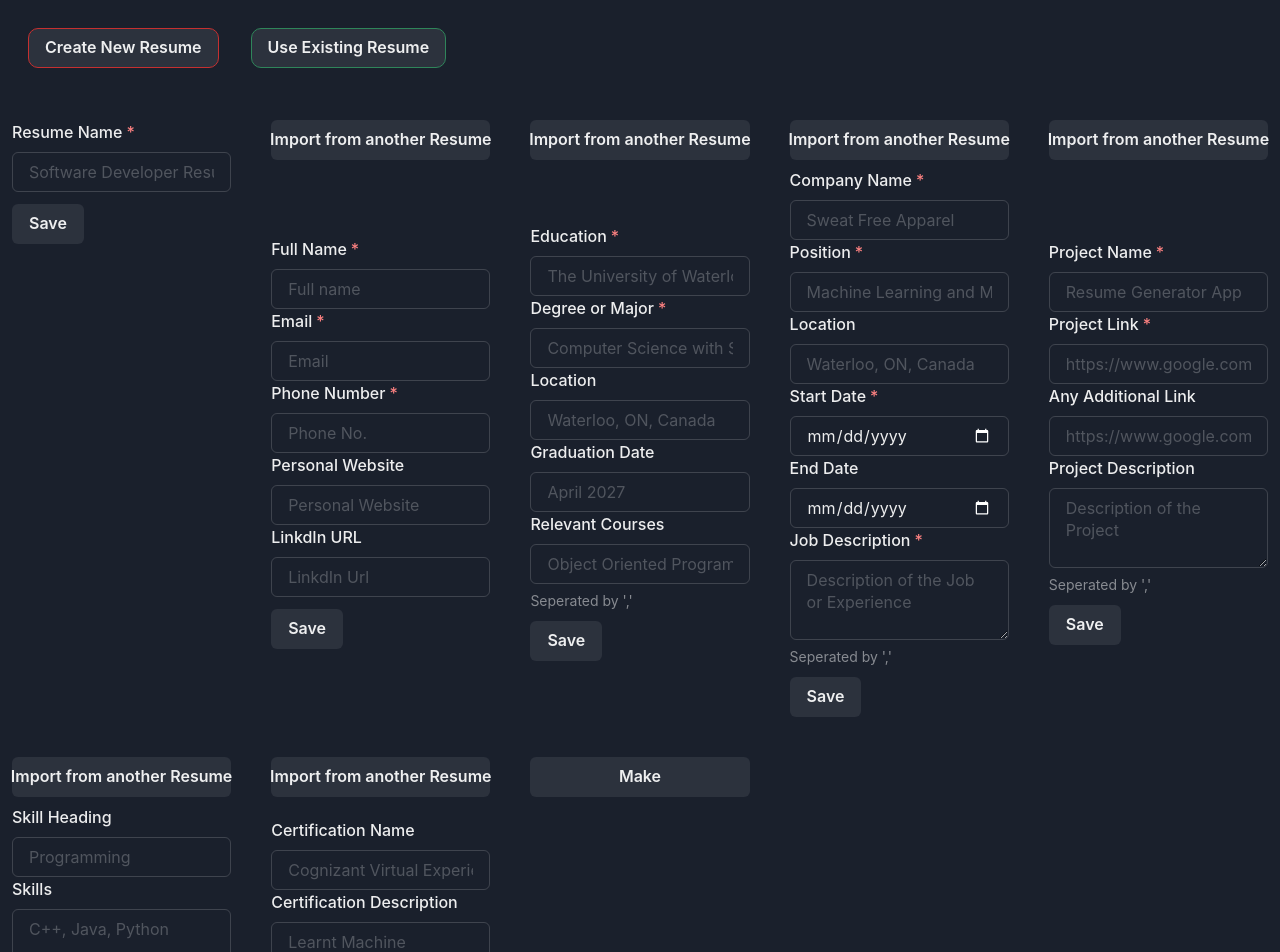
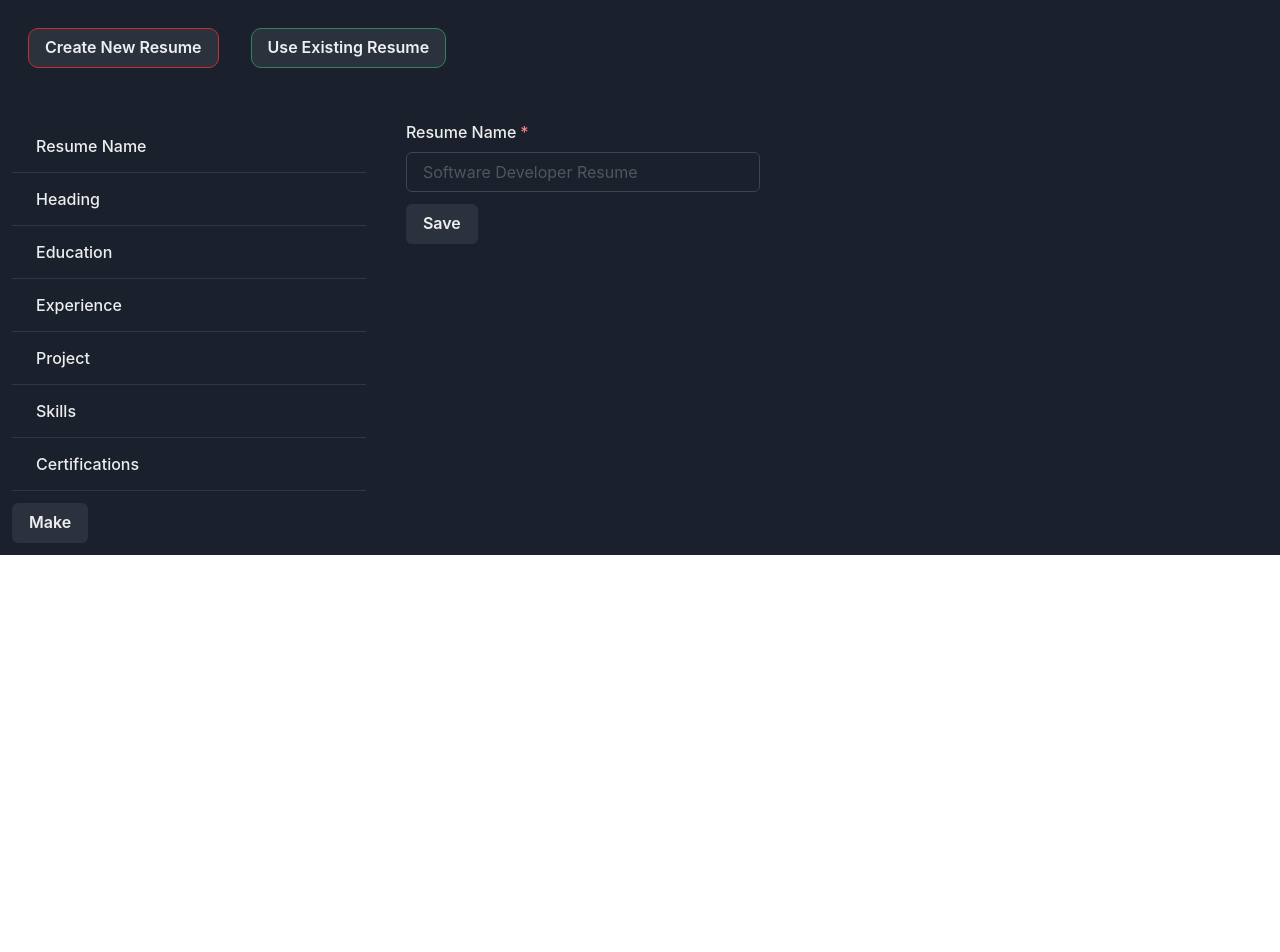
Before and after one commit to TheFJcurve/resume-generator-app, a React (Vite) app in the folder frontend/: page /create in a window 1280 px wide. Shown: the top 952 px of the page. After the commit the page ends 800 px from the top, so only its background shows below. Built offline with nearby package versions, Linux system fonts and the light colour scheme.

Commit message:
fixed issues in interface difference

```diff
--- /dev/null
+++ b/frontend/src/components/LinkTableItem.tsx
@@ -0,0 +1,20 @@
+import { Td, Tr } from "@chakra-ui/react";
+import { ReactNode } from "react";
+import { Link } from "react-router-dom";
+
+interface Props {
+  link: string;
+  children: ReactNode;
+}
+
+const LinkTableItem = ({ link, children }: Props) => {
+  return (
+    <Tr>
+      <Td>
+        <Link to={link}>{children}</Link>
+      </Td>
+    </Tr>
+  );
+};
+
+export default LinkTableItem;
--- a/frontend/src/components/ResumeComponentList.tsx
+++ b/frontend/src/components/ResumeComponentList.tsx
@@ -1,12 +1,7 @@
-import { Button, SimpleGrid } from "@chakra-ui/react";
+import { Button, SimpleGrid, Table, TableContainer } from "@chakra-ui/react";
+import { Outlet } from "react-router-dom";
 import useResume from "../hooks/useResume";
-import CertificationsPage from "./resume_components/CertificationsPage";
-import EducationPage from "./resume_components/EducationPage";
-import ExperiencePage from "./resume_components/ExperiencePage";
-import HeadingPage from "./resume_components/HeadingPage";
-import ProjectPage from "./resume_components/ProjectPage";
-import ResumeName from "./resume_components/ResumeName";
-import SkillsPage from "./resume_components/SkillsPage";
+import LinkTableItem from "./LinkTableItem";
 
 const ResumeComponentList = () => {
   const { resume, dispatch } = useResume();
@@ -38,17 +33,22 @@ const ResumeComponentList = () => {
   };
 
   return (
-    <SimpleGrid columns={{ sm: 1, md: 2, lg: 3, xl: 5 }} margin={3} gap={10}>
-      <ResumeName />
-      <HeadingPage />
-      <EducationPage />
-      <ExperiencePage />
-      <ProjectPage />
-      <SkillsPage />
-      <CertificationsPage />
-      <Button onClick={postResume} type="submit">
-        Make
-      </Button>
+    <SimpleGrid columns={{ sm: 1, md: 2 }} margin={3} gap={10}>
+      <TableContainer>
+        <Table variant="simple">
+          <LinkTableItem link="./name">Resume Name</LinkTableItem>
+          <LinkTableItem link="./heading">Heading</LinkTableItem>
+          <LinkTableItem link="./education">Education</LinkTableItem>
+          <LinkTableItem link="./experience">Experience</LinkTableItem>
+          <LinkTableItem link="./project">Project</LinkTableItem>
+          <LinkTableItem link="./skills">Skills</LinkTableItem>
+          <LinkTableItem link="./certifications">Certifications</LinkTableItem>
+        </Table>
+        <Button marginTop={3} onClick={postResume} type="submit">
+          Make
+        </Button>
+      </TableContainer>
+      <Outlet />
     </SimpleGrid>
   );
 };
--- a/frontend/src/components/ResumeDetails.tsx
+++ b/frontend/src/components/ResumeDetails.tsx
@@ -48,7 +48,7 @@ const ResumeDetails = () => {
         <>
           <Heading size={"md"}>Education</Heading>
           {resume.education?.map((e) => (
-            <Box padding={1}>
+            <Box key={e.institute} padding={1}>
               <SimpleGrid columns={2} gap={3}>
                 <p>Institute: {e.institute}</p>
 
@@ -73,7 +73,7 @@ const ResumeDetails = () => {
           <Heading size={"md"}>Experience</Heading>
 
           {resume.experience?.map((e) => (
-            <Box padding={1}>
+            <Box key={e.company} padding={1}>
               <SimpleGrid columns={2} gap={3}>
                 <p>Company: {e.company}</p>
 
@@ -97,7 +97,7 @@ const ResumeDetails = () => {
         <>
           <Heading size={"md"}>Projects</Heading>
           {resume.projects?.map((e) => (
-            <Box padding={1}>
+            <Box key={e.projectName} padding={1}>
               <SimpleGrid columns={2} gap={3}>
                 <p>Project Name: {e.projectName}</p>
 
@@ -115,12 +115,12 @@ const ResumeDetails = () => {
 
       {resume.skills?.length ? (
         <>
-          <Heading size={"md"}>Heading</Heading>
+          <Heading size={"md"}>Skills</Heading>
           {resume.skills?.map((e) => (
-            <Box padding={1}>
+            <Box key={e.skillHeading} padding={1}>
               <SimpleGrid columns={2} gap={3}>
                 <p>
-                  {e.skillHeading}: {e.skills}
+                  {e.skillHeading}: {e.skill}
                 </p>
               </SimpleGrid>
               <Divider />
@@ -131,11 +131,11 @@ const ResumeDetails = () => {
 
       {resume.certifications?.length ? (
         <>
-          <Heading size={"md"}>Heading</Heading>
+          <Heading size={"md"}>Certifications</Heading>
           {resume.certifications?.map((e) => (
-            <Box padding={1}>
+            <Box key={e.name} padding={1}>
               <SimpleGrid columns={2} gap={3}>
-                <p>Certificate Name: {e.certificate}</p>
+                <p>Certificate Name: {e.name}</p>
                 <p>Certificate Description: {e.description}</p>
               </SimpleGrid>
               <Divider />
--- a/frontend/src/components/resume_components/SkillsPage.tsx
+++ b/frontend/src/components/resumeComponents/CertificationsPage.tsx
@@ -1,7 +1,6 @@
 import {
   Button,
   FormControl,
-  FormHelperText,
   FormLabel,
   Input,
   SimpleGrid,
@@ -10,19 +9,23 @@ import {
 import { Form } from "react-router-dom";
 import useResume from "../../hooks/useResume";
 
-const SkillsPage = () => {
+const CertificationsPage = () => {
   const { dispatch } = useResume();
 
   const handleSubmit = (e: React.FormEvent<HTMLFormElement>) => {
     e.preventDefault();
     const data = new FormData(e.currentTarget);
-    const newSkill = [
+    const newCertification = [
       {
-        skillHeading: data.get("skillHeading") as string,
-        skills: data.get("skills") as string,
+        name: data.get("certificate") as string,
+        description: data.get("description") as string,
       },
     ];
-    dispatch({ type: "UPDATE_RESUME", field: "skills", value: newSkill });
+    dispatch({
+      type: "UPDATE_RESUME",
+      field: "certifications",
+      value: newCertification,
+    });
   };
 
   return (
@@ -30,13 +33,18 @@ const SkillsPage = () => {
       <Button>Import from another Resume</Button>
       <Form onSubmit={handleSubmit}>
         <FormControl>
-          <FormLabel>Skill Heading</FormLabel>
-          <Input name="skillHeading" placeholder="Programming" />
+          <FormLabel>Certification Name</FormLabel>
+          <Input
+            name="certificate"
+            placeholder="Cognizant Virtual Experience Program"
+          />
         </FormControl>
         <FormControl>
-          <FormLabel>Skills</FormLabel>
-          <Textarea name="skills" placeholder="C++, Java, Python" />
-          <FormHelperText>Seperated by ',' </FormHelperText>
+          <FormLabel>Certification Description</FormLabel>
+          <Textarea
+            name="description"
+            placeholder="Learnt Machine Learning on Edx"
+          />
         </FormControl>
         <Button marginTop={3} type="submit">
           Save
@@ -46,4 +54,4 @@ const SkillsPage = () => {
   );
 };
 
-export default SkillsPage;
+export default CertificationsPage;
--- a/frontend/src/components/resume_components/CertificationsPage.tsx
+++ b/frontend/src/components/resumeComponents/SkillsPage.tsx
@@ -1,6 +1,7 @@
 import {
   Button,
   FormControl,
+  FormHelperText,
   FormLabel,
   Input,
   SimpleGrid,
@@ -9,23 +10,19 @@ import {
 import { Form } from "react-router-dom";
 import useResume from "../../hooks/useResume";
 
-const CertificationsPage = () => {
+const SkillsPage = () => {
   const { dispatch } = useResume();
 
   const handleSubmit = (e: React.FormEvent<HTMLFormElement>) => {
     e.preventDefault();
     const data = new FormData(e.currentTarget);
-    const newCertification = [
+    const newSkill = [
       {
-        certificate: data.get("certificate") as string,
-        description: data.get("description") as string,
+        skillHeading: data.get("skillHeading") as string,
+        skill: data.get("skills") as string,
       },
     ];
-    dispatch({
-      type: "UPDATE_RESUME",
-      field: "certifications",
-      value: newCertification,
-    });
+    dispatch({ type: "UPDATE_RESUME", field: "skills", value: newSkill });
   };
 
   return (
@@ -33,18 +30,13 @@ const CertificationsPage = () => {
       <Button>Import from another Resume</Button>
       <Form onSubmit={handleSubmit}>
         <FormControl>
-          <FormLabel>Certification Name</FormLabel>
-          <Input
-            name="certificate"
-            placeholder="Cognizant Virtual Experience Program"
-          />
+          <FormLabel>Skill Heading</FormLabel>
+          <Input name="skillHeading" placeholder="Programming" />
         </FormControl>
         <FormControl>
-          <FormLabel>Certification Description</FormLabel>
-          <Textarea
-            name="description"
-            placeholder="Learnt Machine Learning on Edx"
-          />
+          <FormLabel>Skills</FormLabel>
+          <Textarea name="skills" placeholder="C++, Java, Python" />
+          <FormHelperText>Seperated by ',' </FormHelperText>
         </FormControl>
         <Button marginTop={3} type="submit">
           Save
@@ -54,4 +46,4 @@ const CertificationsPage = () => {
   );
 };
 
-export default CertificationsPage;
+export default SkillsPage;
--- a/frontend/src/services/resumeService.ts
+++ b/frontend/src/services/resumeService.ts
@@ -34,11 +34,11 @@ export interface ProjectPage {
 
 export interface SkillsPage {
     skillHeading: string;
-    skills: string;
+    skill: string;
 }
 
 export interface CertificationsPage {
-    certificate: string;
+    name: string;
     description?: string;
 }
 
```
Also changed, not shown: frontend/src/routes.tsx (+7 -7 lines), frontend/src/components/resumeComponents/EducationPage.tsx (renamed from frontend/src/components/resume_components/EducationPage.tsx), frontend/src/components/resumeComponents/ExperiencePage.tsx (renamed from frontend/src/components/resume_components/ExperiencePage.tsx), frontend/src/components/resumeComponents/HeadingPage.tsx (renamed from frontend/src/components/resume_components/HeadingPage.tsx), frontend/src/components/resumeComponents/ProjectPage.tsx (renamed from frontend/src/components/resume_components/ProjectPage.tsx), frontend/src/components/resumeComponents/ResumeName.tsx (renamed from frontend/src/components/resume_components/ResumeName.tsx).
